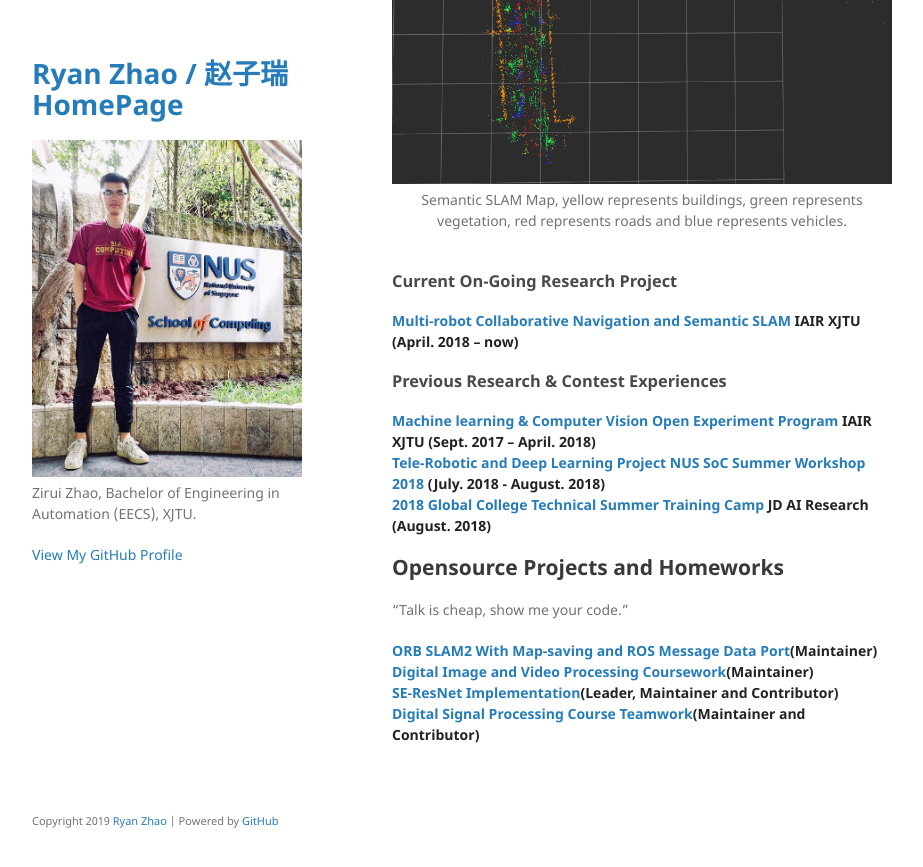
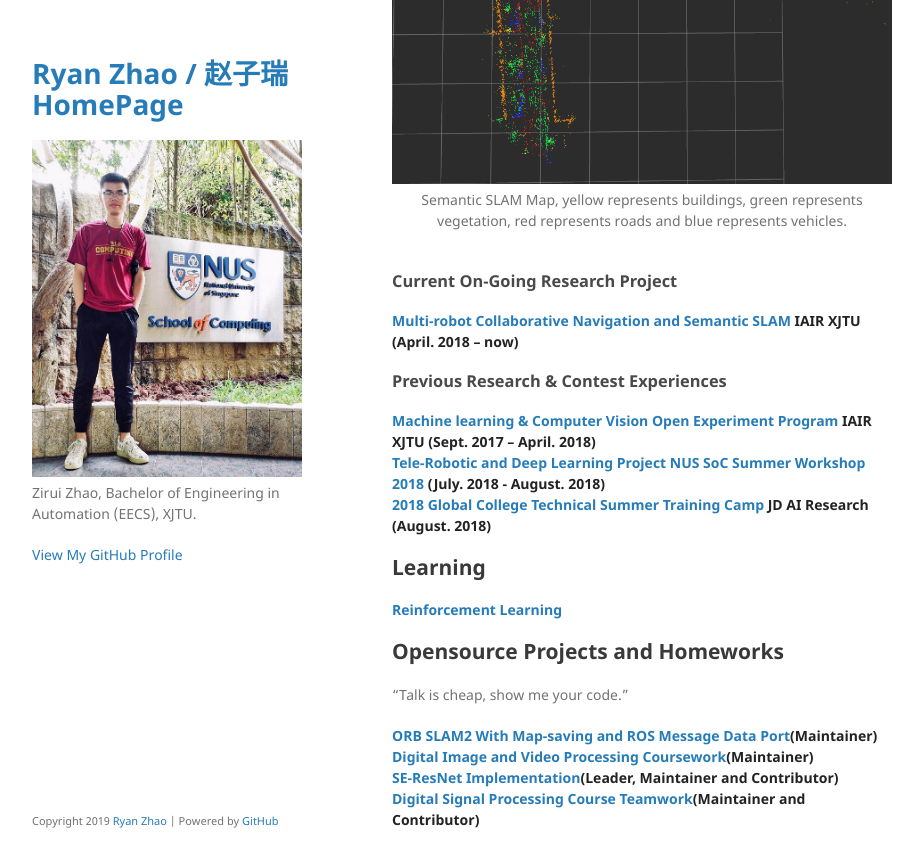
Before and after one commit to 1989Ryan/1989Ryan.github.io, a Jekyll site: the page built from index.md, in a window 1280 px wide and 900 px high, scrolled down 1568 px. Shown: the top 867 px of the window, without its empty margins (178-1101 px from the left). Built offline with Jekyll 4.4.1, drawn with Linux system fonts in a browser that asks for light colours; our own code applies the rules of GitHub Pages for plain Markdown files.

Commit message:
Update index.md

```diff
--- a/index.md
+++ b/index.md
@@ -46,6 +46,10 @@ I have several experiences in robotic SLAM, Machine Learning and Computer Vision
 **[Tele-Robotic and Deep Learning Project NUS SoC Summer Workshop 2018](./r3.html) (July. 2018 - August. 2018)**<br/>
 **[2018 Global College Technical Summer Training Camp](./r4.html) JD AI Research (August. 2018)**<br/>
 
+## Learning
+
+**[Reinforcement Learning](./Reinforcement_Learning/RL.html)**
+
 ## Opensource Projects and Homeworks
 
 "Talk is cheap, show me your code."
```
